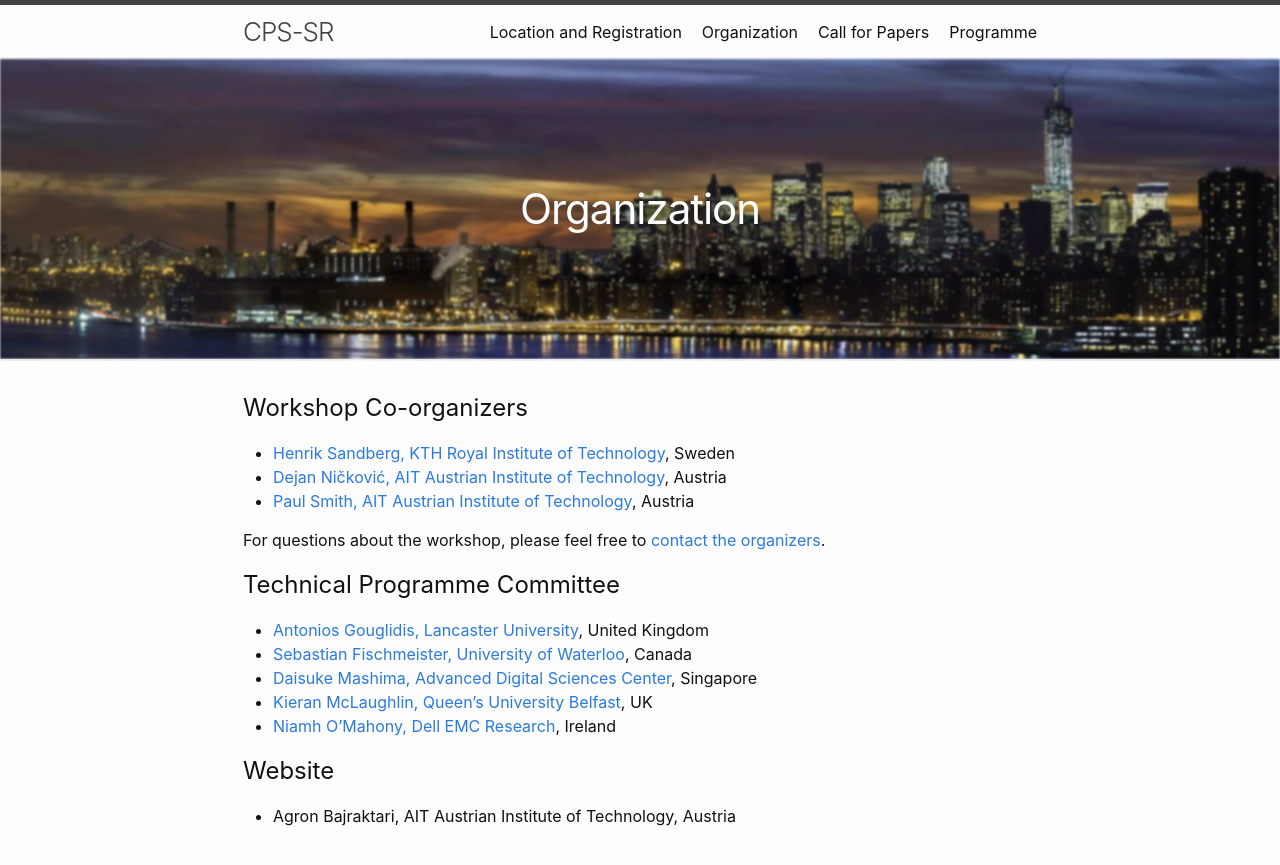
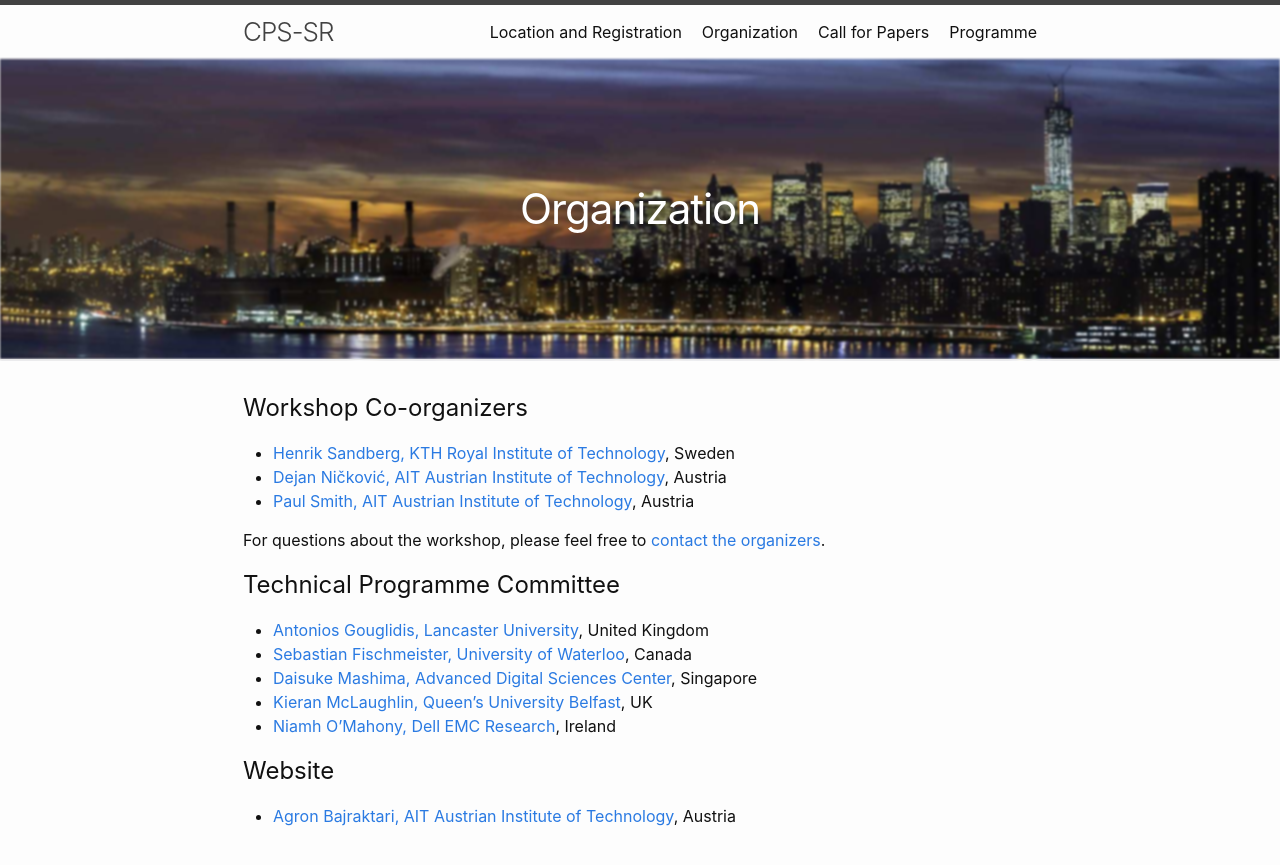
Before and after one commit to ait-csr/cps-sr, a Jekyll site: the page built from organization.md, in a window 1280 px wide. Shown: the top 865 px of the page. Built offline with Jekyll 4.4.1, drawn with Linux system fonts in a browser that asks for light colours; part of the change alters nothing that is shown.

```diff
--- a/organization.md
+++ b/organization.md
@@ -24,4 +24,4 @@ For questions about the workshop, please feel free to [contact the organizers](m
 * [Niamh O'Mahony, Dell EMC Research](https://www.linkedin.com/in/nmomahony/), Ireland
 
 # Website
-* Agron Bajraktari, AIT Austrian Institute of Technology, Austria
+* [Agron Bajraktari, AIT Austrian Institute of Technology](https://be.linkedin.com/in/bajraktari-agron-94400b141), Austria
```
